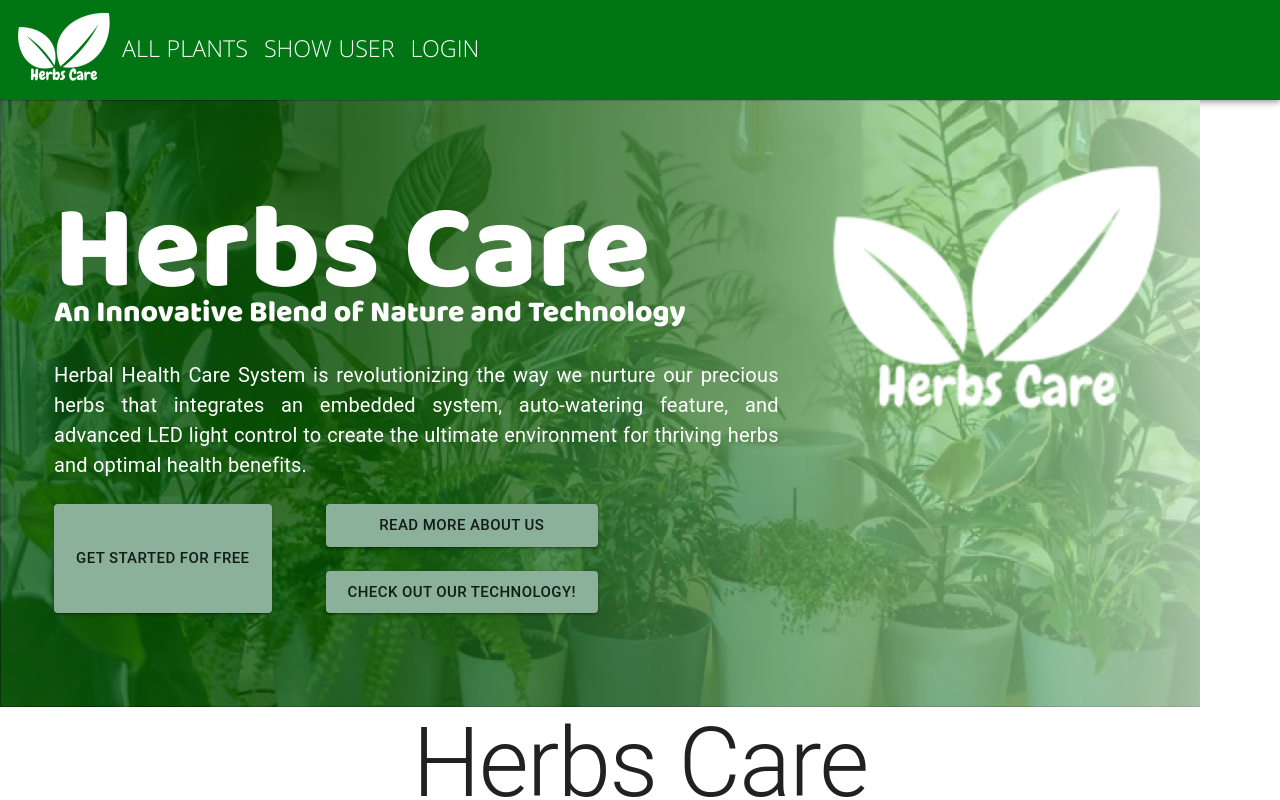
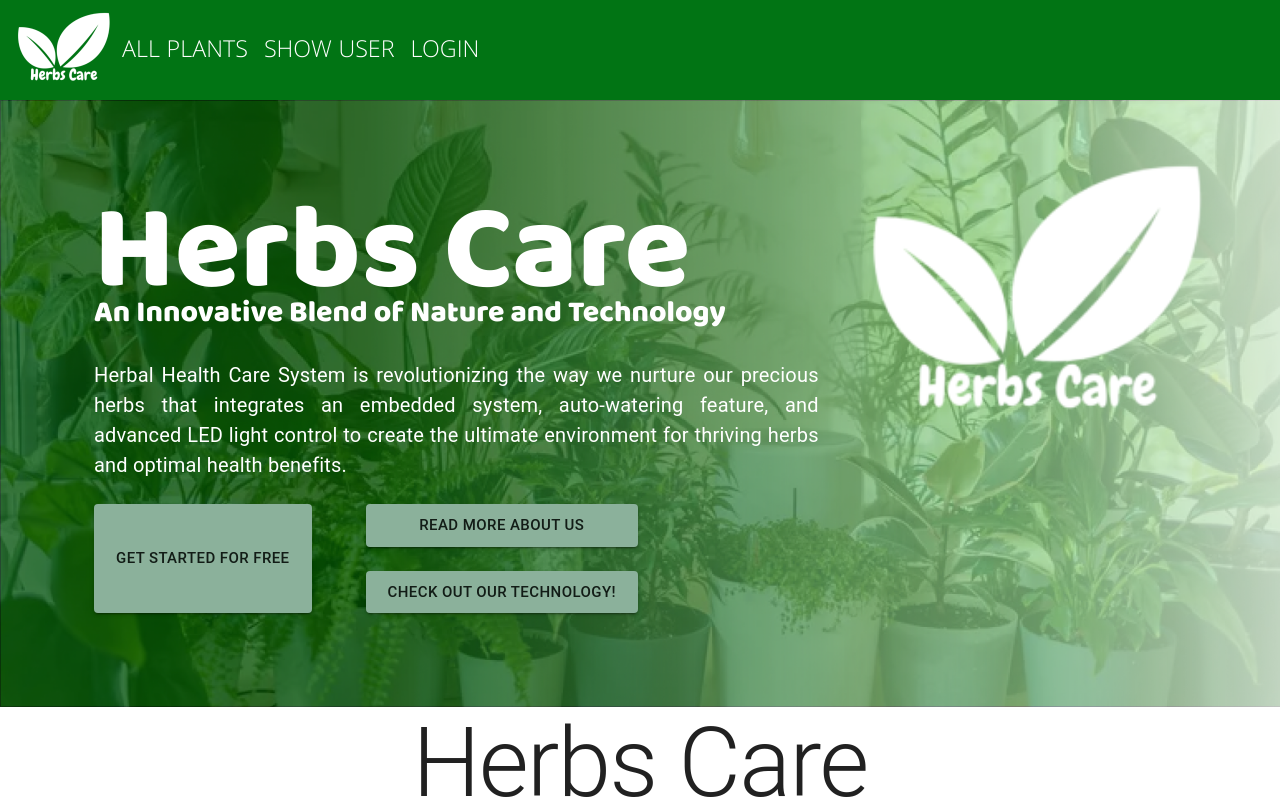
Before and after one commit to MichaelHaes/herbshealthcare, a React (Create React App) app in the folder client/: page / in a window 1280 px wide. Shown: the top 800 px of the page. Built offline with nearby package versions, Linux system fonts and the light colour scheme.

Commit message:
bg-image

```diff
--- a/client/src/Components/Homepage.jsx
+++ b/client/src/Components/Homepage.jsx
@@ -2,20 +2,25 @@ import React from 'react'
 import AboutUs from './LandingPage/AboutUs';
 import Tools from './LandingPage/Tools';
 import Landing from './LandingPage/Landing'
+import Box from '@mui/material/Box'
+import background from '../Assets/landingPage_bg.png'
 
 const Homepage = () => {
   return (
-    <div>
-      <section id='section1'>
+    <Box>
+      <Box id='section1' sx={{
+        background: `url(${background})`,
+        backgroundSize: 'cover',
+      }}>
         <Landing />
-      </section>
-      <section id='section2'>
+      </Box>
+      <Box id='section2'>
         <AboutUs />
-      </section>
-      {/* <section id='section3'>
+      </Box>
+      {/* <Box id='section3'>
         <Tools />
-      </section> */}
-    </div>
+      </Box> */}
+    </Box>
   )
 }
 
--- a/client/src/Components/LandingPage/Landing.jsx
+++ b/client/src/Components/LandingPage/Landing.jsx
@@ -9,7 +9,6 @@ import { createTheme, ThemeProvider, MuiCssBaseline } from '@mui/material/styles
 import CssBaseline from '@mui/material/CssBaseline';
 import BalooBhaijaan from '../../Font/BalooBhaijaan.ttf'
 import Paper from '@mui/material/Paper';
-import background from '../../Assets/landingPage_bg.png'
 
 const Landing = () => {
   const theme = createTheme({
@@ -30,9 +29,6 @@ const Landing = () => {
   return (
     <Container sx={{
       height:'607px',
-      background: `url(${background})`,
-      backgroundSize: 'cover',
-      marginLeft:'0px',
     }}>
       <Grid container spacing={5} sx={{marginTop : "0px"}}>
         <Grid item xs={8} >
```
